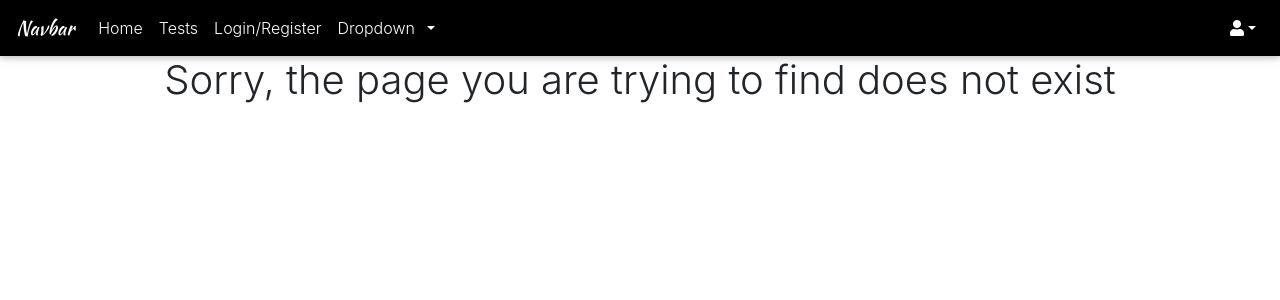
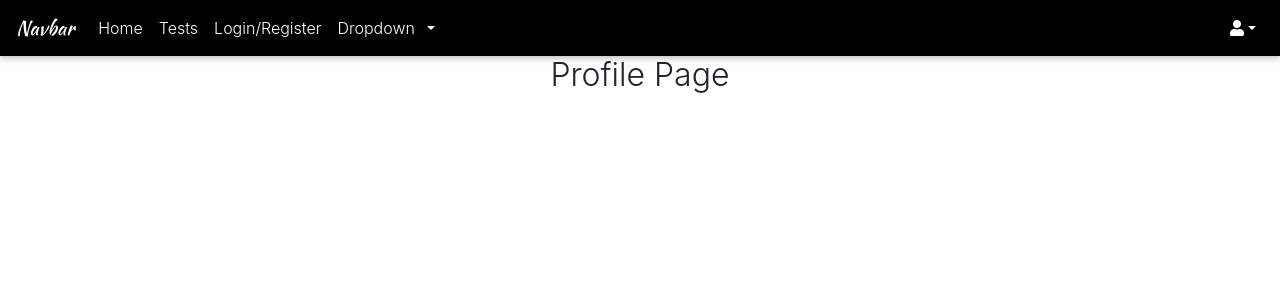
Before and after one commit to aakankasha028/majorFrontend, a React (Create React App) app: page /profile in a window 1280 px wide. Shown: the top 300 px of the page. Built offline with nearby package versions, Linux system fonts and the light colour scheme; a web font is replaced by a local one.

Commit message:
Submit button on individual test page

```diff
--- a/src/App.js
+++ b/src/App.js
@@ -7,18 +7,21 @@ import Navbar from './layout/Navbar.js';
 import LoginRegister from './components/LoginRegister';
 import IndividualTest from './components/IndividualTest';
 import NotFound from './components/NotFound';
-
+import Profile from './components/Profile';
 function App() {
   return (
     <Router>
         <Navbar />
-        {/* <div style={{marginBottom: '5rem'}} />*/}
+        {/* <div style={{marginBottom: '5rem'}
+
+      } />*/}
         <div className="App">
         <Switch>
           <Route exact path='/' component={Home} />
           <Route path='/all-tests' component={AllTests} />
           <Route path='/login-register' component={LoginRegister} />
           <Route path='/tests/' component={IndividualTest} />
+          <Route path='/profile/' component={Profile} />
           <Route path='*' component={NotFound} />
         </Switch>
 
--- a/src/components/IndividualTest.js
+++ b/src/components/IndividualTest.js
@@ -2,6 +2,8 @@ import React, { Component, Fragment } from 'react';
 import axios from 'axios';
 import '../styles/IndividualTests.css';
 import sampleImg from "../resources/shutterstock_755503213-e1510778527788.jpg";
+import '../styles/Home.css';
+import { NavLink } from 'react-router-dom';
 
 class IndividualTest extends Component {
 	constructor(props) {
--- a/src/components/LoginRegister.js
+++ b/src/components/LoginRegister.js
@@ -55,10 +55,11 @@ class LoginRegister extends Component {
 		if (this.state.userDetails.password !== this.state.userDetails.confirmPassword) {
 			str += "Password and Confirm Password don't match!!\n";
 		}
-		console.log(formatPhoneNumber(this.state.userDetails['phone']));
-		if(formatPhoneNumber(this.state.userDetails['phone']).replace(/^0+/, '').length !== 10) {
-			str += 'Invalid phone number!!\n';
-		}
+		// console.log(formatPhoneNumber(this.state.userDetails['phone'].replace(/^0+/, '')));
+        console.log(isPossiblePhoneNumber);
+		// if(isPossiblePhoneNumber(this.state.userDetails['phone'])) {
+		// 	str += 'Invalid phone number!!\n';
+		// }
         var dob = new Date(this.state.userDetails['dob']), today = new Date();
         if (today < dob) {
             str += 'Date of birth can\'t be a future date!';
@@ -147,13 +148,14 @@ class LoginRegister extends Component {
 						</option>
 						))}
 					</select>
-                    <Input className="genderborder"
+                    {/*<Input className="genderborder"
                     	country={this.state.userDetails['country']}
                     	international
                     	value={this.state.userDetails['phone']}
 						placeholder="Enter phone number"
 						onChange={(e)=> this.handlePhone(e)}
-					/>
+					/>*/}
+                    <input type="tel" pattern="[1-9][0-9]{9}" id="phone" onChange={(e) => this.handleRegisterDetails(e, "phone")} /> (Enter a 10 digit number)
                     {/*<MDBInput
                         label="Your Phone Number"
                         id="phone"
--- a/src/components/Profile.js
+++ b/src/components/Profile.js
@@ -3,6 +3,7 @@ import React, { Component } from 'react';
 class Profile extends Component {
 	render() {
 		return (
+			<h2>Profile Page</h2>
 			);
 	}
 }
```
Also changed, not shown: 2 other files (tests, documents, lock files or other folders).
